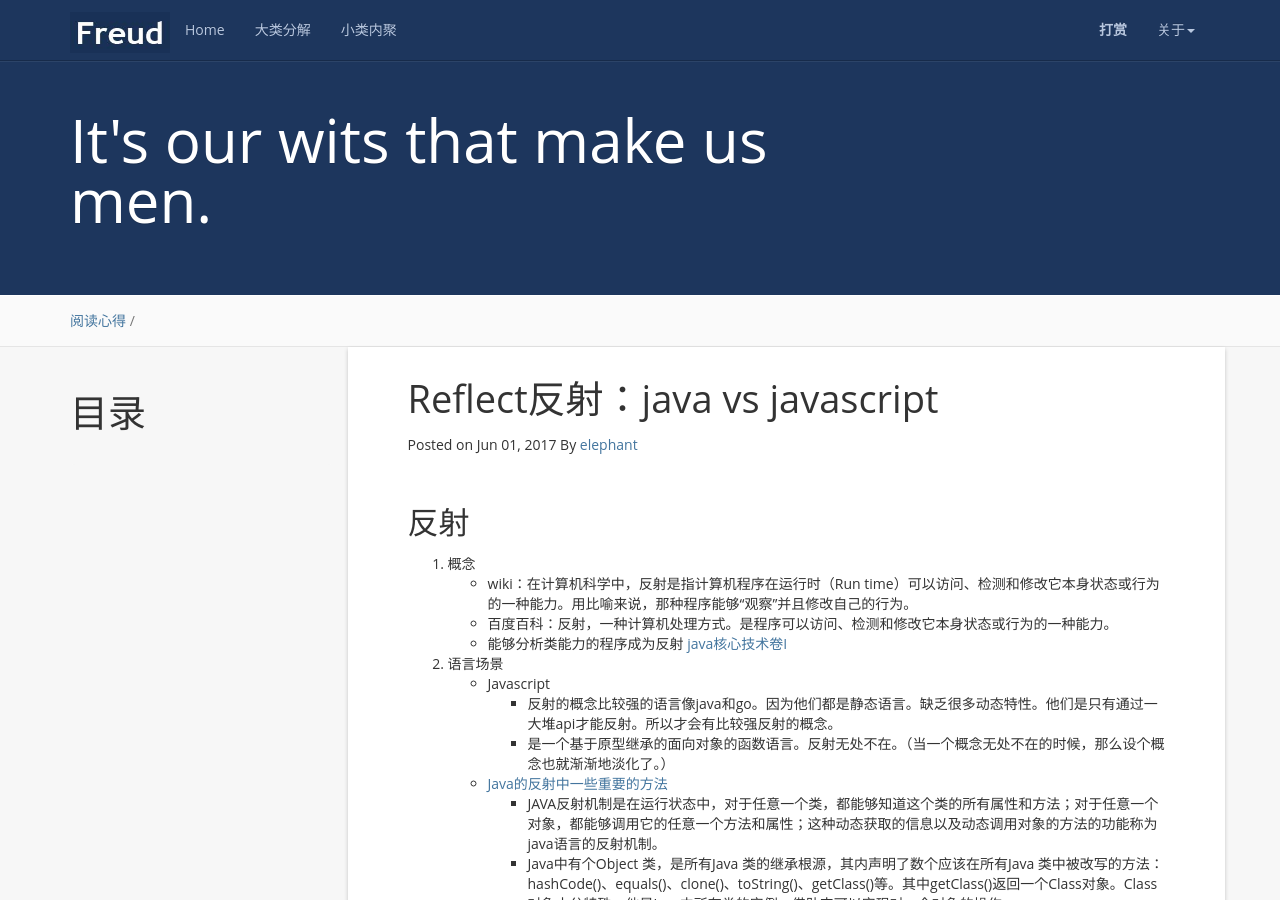
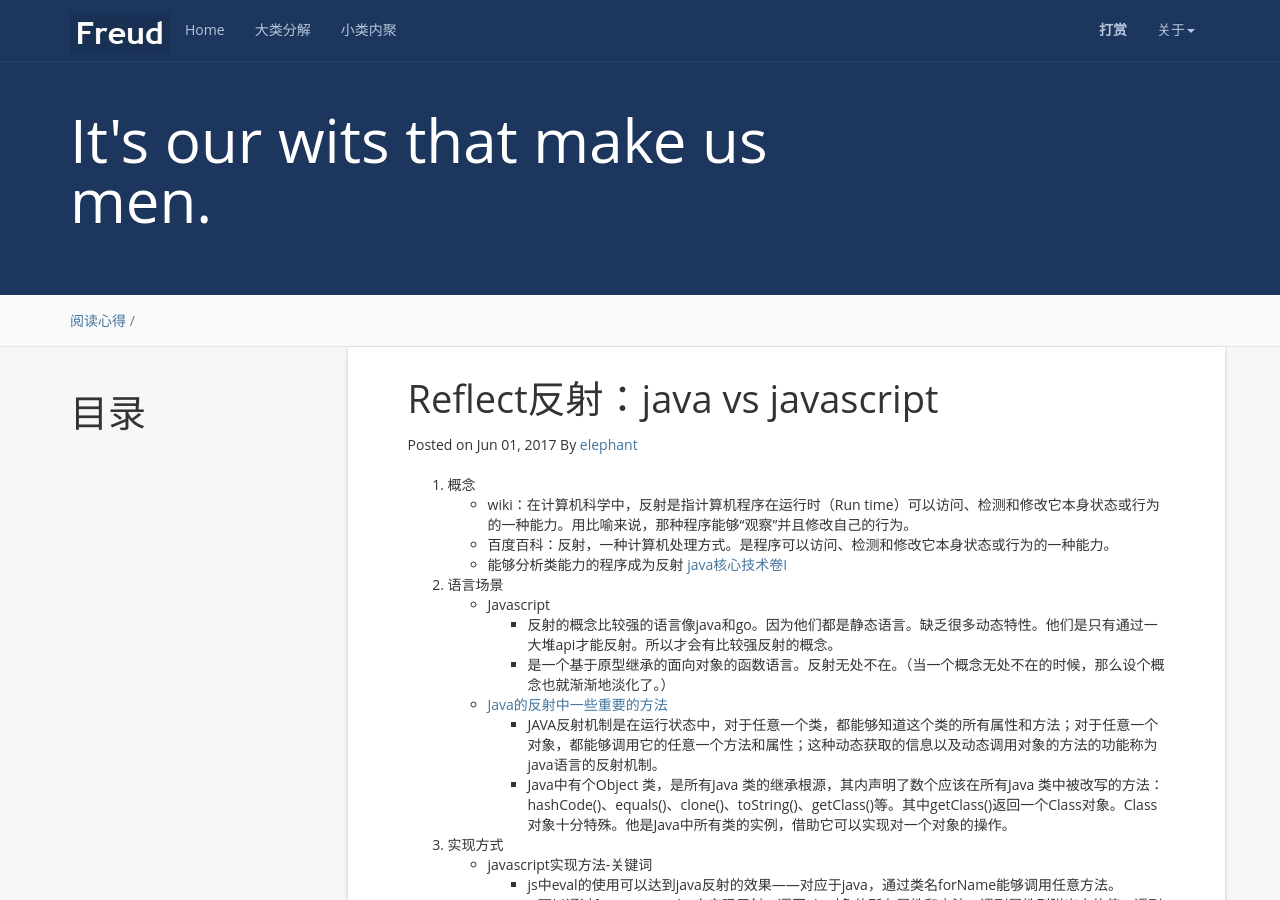
Before and after one commit to elephantsuperjuan/elephant, a Jekyll site: the page built from _posts/2017-06-01-Java-vs-js-Reflect.markdown, in a window 1280 px wide and 900 px high. Built offline with Jekyll 4.4.1, drawn with Linux system fonts in a browser that asks for light colours; nearby versions of some CDN libraries; comment, search, counter and statistics services are not loaded.

Commit message:
Update 2017-06-01-Java-vs-js-Reflect.markdown

```diff
--- a/_posts/2017-06-01-Java-vs-js-Reflect.markdown
+++ b/_posts/2017-06-01-Java-vs-js-Reflect.markdown
@@ -4,8 +4,6 @@ title:  "Reflect反射：java vs javascript"
 date:   2017-06-01 14:00:00
 categories: 阅读心得
 ---
-
-## 反射
 
 1. 概念
     * wiki：在计算机科学中，反射是指计算机程序在运行时（Run time）可以访问、检测和修改它本身状态或行为的一种能力。用比喻来说，那种程序能够“观察”并且修改自己的行为。
```
